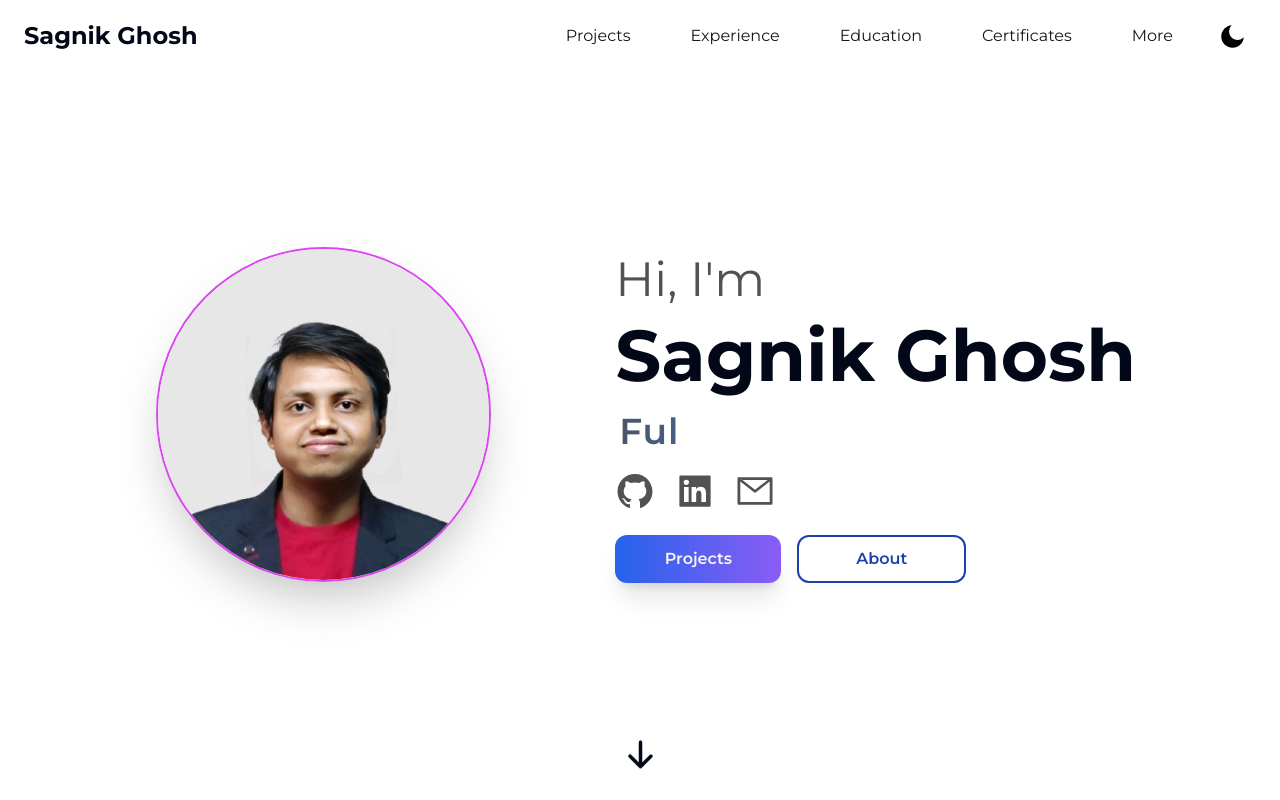
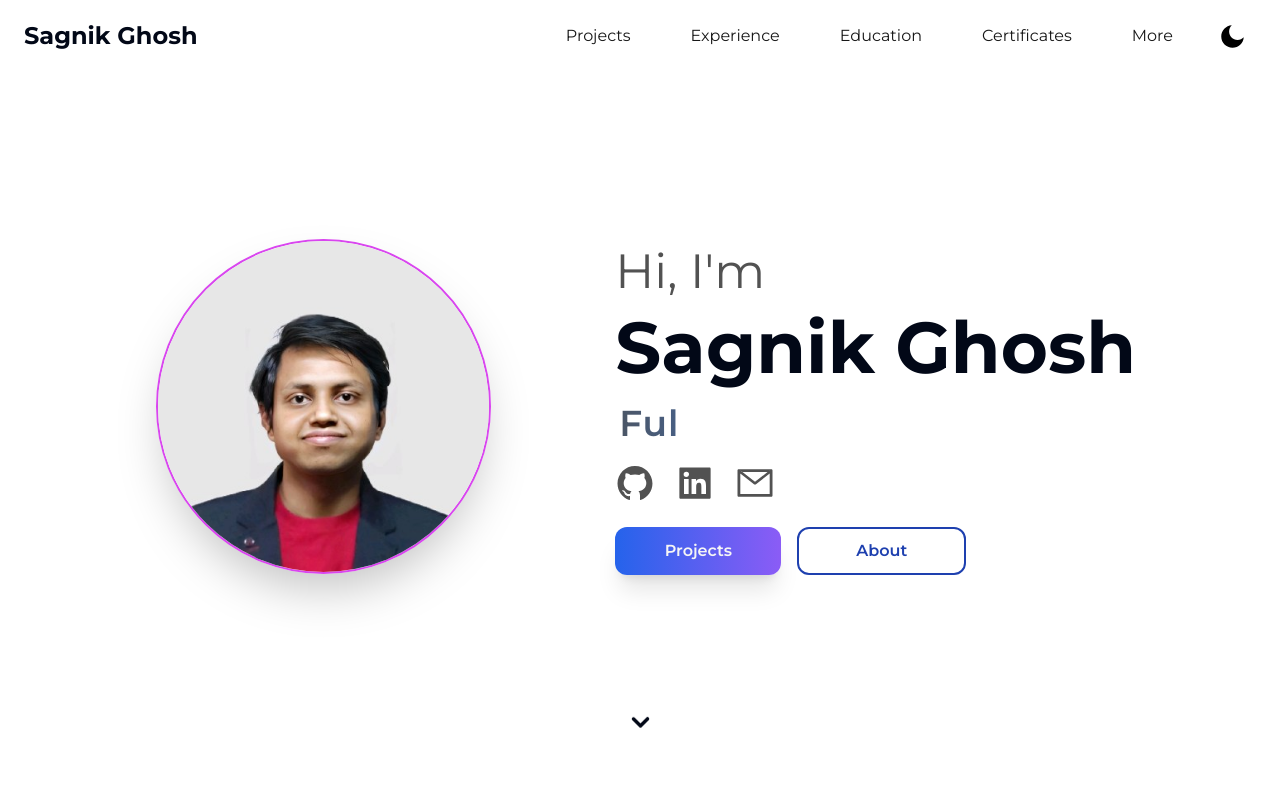
Before and after one commit to sagnikghosh1999/portfolio-next, a Next.js app: page / in a window 1280 px wide. Shown: the top 800 px of the page. Built offline with nearby package versions, Linux system fonts and the light colour scheme.

Commit message:
minor styling fixes

```diff
--- a/src/app/(site)/components/HeroSection.tsx
+++ b/src/app/(site)/components/HeroSection.tsx
@@ -8,7 +8,7 @@ import developerName from "@/constants/developerName";
 import subtitles from "@/constants/subtitles";
 import useIsMounted from "@/hooks/useIsMounted";
 import Image from "next/image";
-import { HiArrowDown } from "react-icons/hi";
+import { HiChevronDown } from "react-icons/hi";
 
 /**
  * Hero section component shown at the top of the page.
@@ -141,7 +141,7 @@ const HeroSection = () => {
         className="
         flex flex-row
         items-center text-center justify-center
-        my-10 md:my-4 md:mt-20
+        my-10 md:my-6 md:mt-10
       "
       >
         <div
@@ -149,7 +149,7 @@ const HeroSection = () => {
             scrollToSection("about");
           }}
         >
-          <HiArrowDown
+          <HiChevronDown
             size={35}
             className="animate-bounce slow-bounce cursor-pointer"
           />
--- a/src/app/layout.tsx
+++ b/src/app/layout.tsx
@@ -51,7 +51,7 @@ export default function RootLayoutWithProviders({
                 className="
                   mx-auto max-w-3xl md:max-w-6xl
                   min-h-[85vh]
-                  pt-10 p-4
+                  p-4
                 "
               >
                 {children}
```
